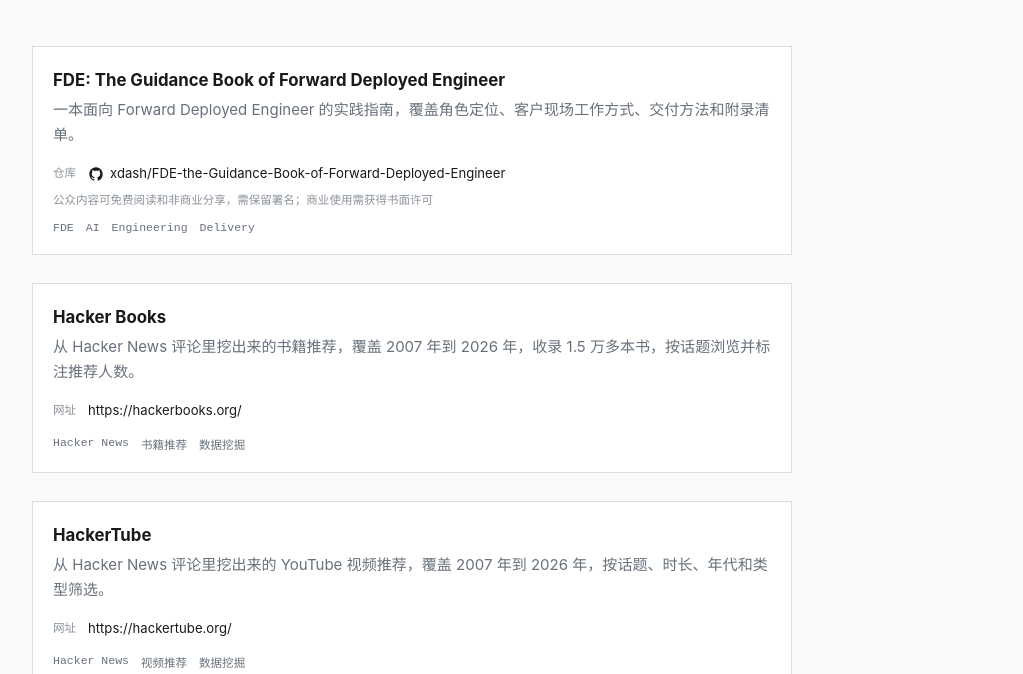
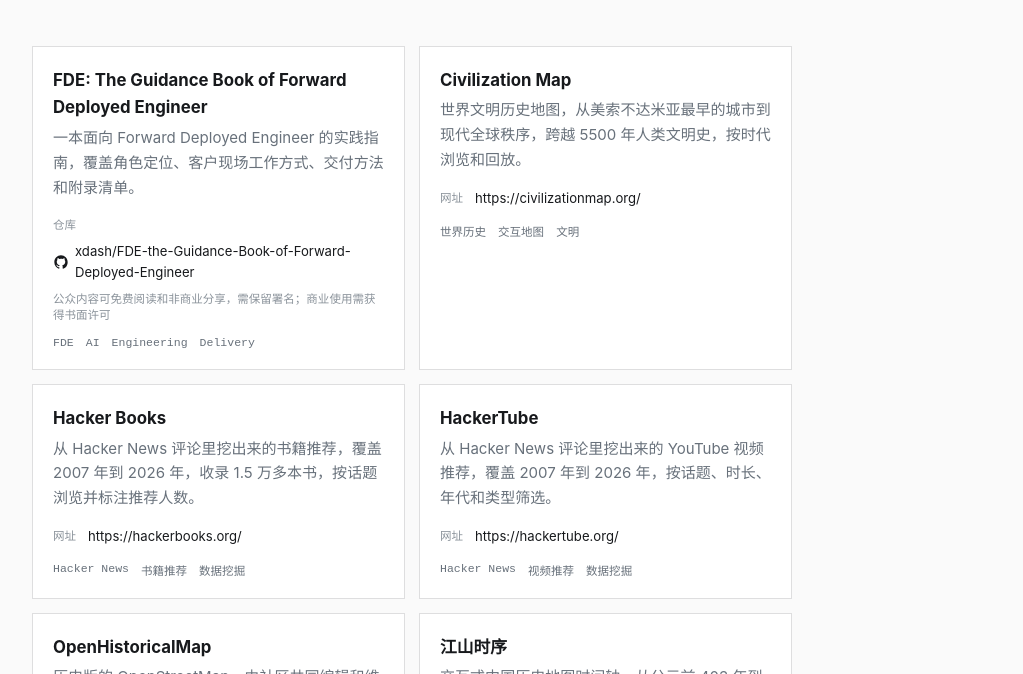
Before and after one commit to wyf0931/scottwang-site, a Next.js app: page /sites in a window 1280 px wide. Shown: the part 278-952 px from the top of the page, without its empty margins (128-1151 px from the left). Built offline with nearby package versions, Linux system fonts and the light colour scheme; no server answers.

Commit message:
content: add civilization map and openhistoricalmap sites, two-column grid

```diff
--- /dev/null
+++ b/content/sites/civilization-map.md
@@ -0,0 +1,14 @@
+---
+title: "Civilization Map"
+description: "世界文明历史地图，从美索不达米亚最早的城市到现代全球秩序，跨越 5500 年人类文明史，按时代浏览和回放。"
+date: "2026-11-03"
+url: "https://civilizationmap.org/"
+tags:
+  - 世界历史
+  - 交互地图
+  - 文明
+featured: false
+draft: false
+---
+
+把 5500 年的人类文明史做成一张可回放的地图，从青铜时代最早的城市到近现代的世界秩序，按时代推进或手动浏览。每个时代列出同时期的文明、区域和疆域变化，高亮采用当代国界作底图，方便对照。支持中文界面。
--- /dev/null
+++ b/content/sites/openhistoricalmap.md
@@ -0,0 +1,15 @@
+---
+title: "OpenHistoricalMap"
+description: "历史版的 OpenStreetMap，由社区共同编辑和维护不同年代的地理信息，像编辑当代地图一样标记历史。"
+date: "2026-11-03"
+url: "https://www.openhistoricalmap.org/"
+github: "OpenHistoricalMap/ohm-website"
+tags:
+  - 历史地图
+  - 开放数据
+  - 众包编辑
+featured: false
+draft: false
+---
+
+沿用 OpenStreetMap 的编辑方式，把地图数据扩展到不同年代。道路、建筑、边界和地点都有时间属性，可以查看某一年的世界样貌，也可以像编辑当代地图一样补全历史信息。数据和软件同样开放，由社区和 OpenStreetMap 基金会共同维护。
--- a/src/app/globals.css
+++ b/src/app/globals.css
@@ -105,7 +105,7 @@ h2 { margin-bottom: 0; font-size: clamp(1.8rem, 3vw, 2.6rem); line-height: 1.15;
 .project-teaser .eyebrow { margin-bottom: 0; }
 .sites-page { padding: 100px 0; }
 .sites-page .lead { max-width: 640px; }
-.sites-grid { display: grid; grid-template-columns: 1fr; gap: 28px; margin-top: 48px; }
+.sites-grid { display: grid; grid-template-columns: repeat(2, 1fr); gap: 14px; margin-top: 48px; }
 .sites-grid .site-card { min-width: 0; padding: 20px; border: 1px solid var(--border); background: var(--surface); transition: border-color 180ms ease, transform 180ms ease; }
 .sites-grid .site-card:hover { border-color: rgba(114, 246, 194, .55); transform: translateY(-3px); }
 .resource-empty { margin-top: 28px; color: var(--muted); font-size: .85rem; }
```
Also changed, not shown: 2 other files (tests, documents, lock files or other folders).
